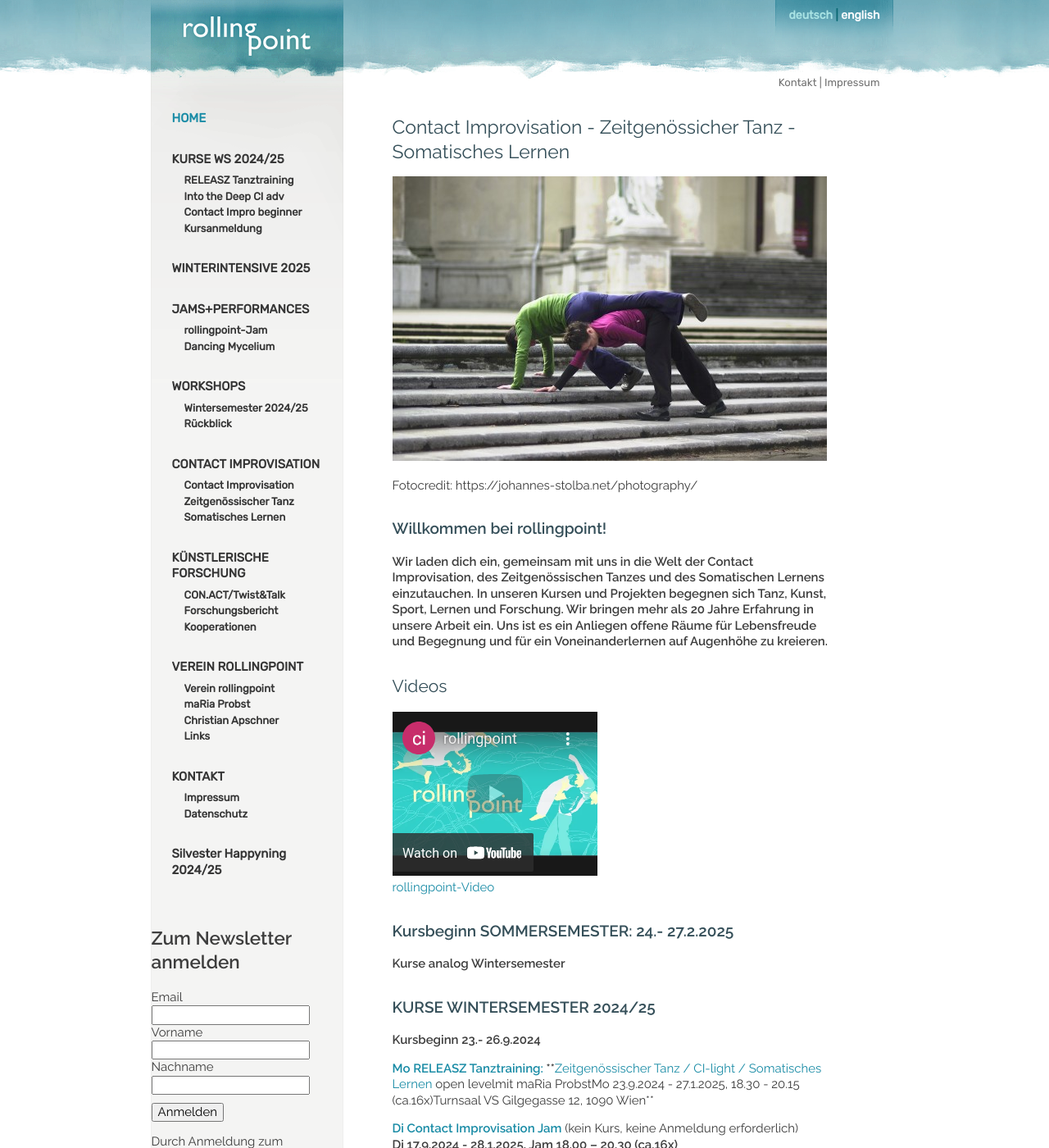
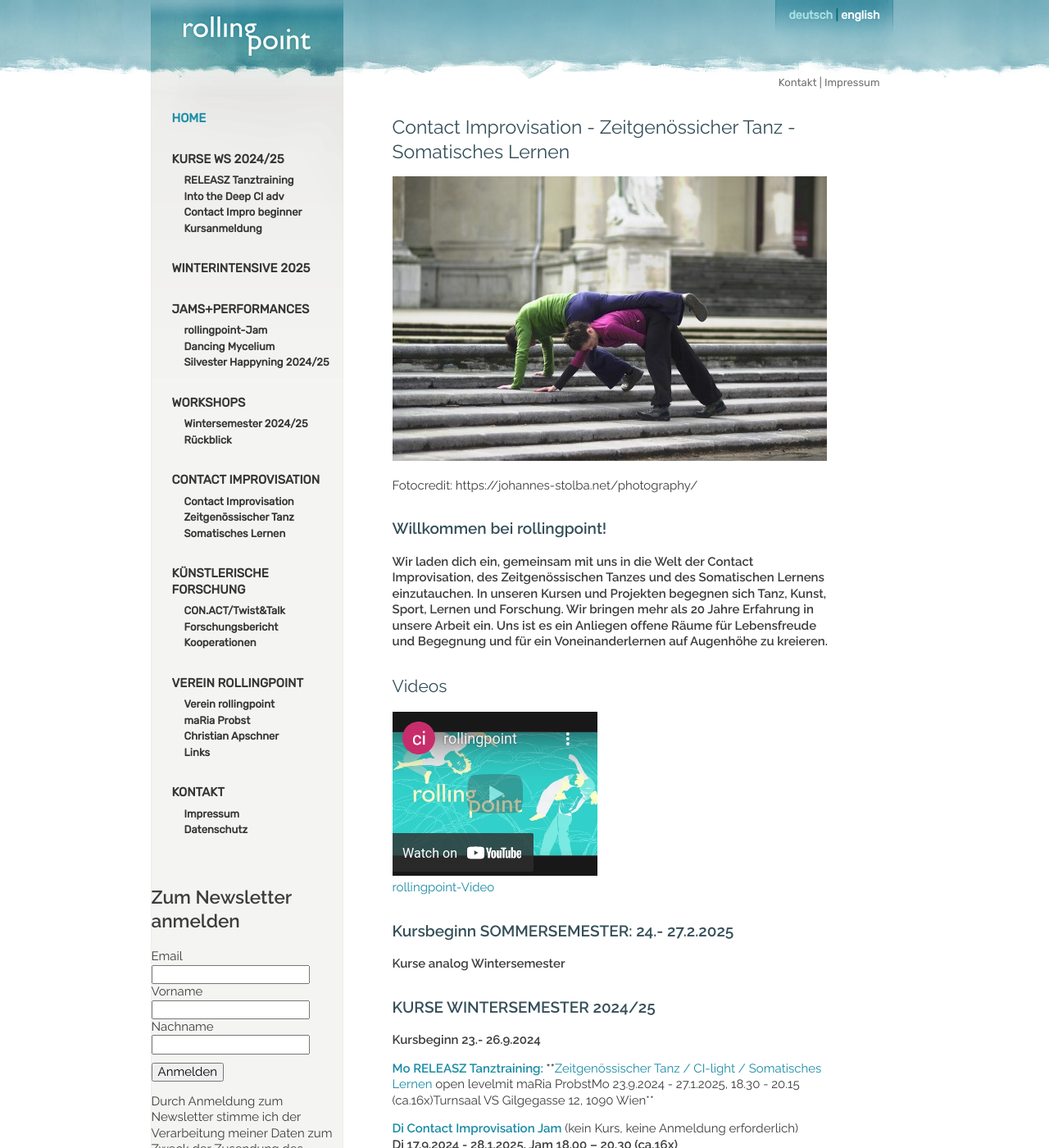
Before and after one commit to manulari/rollingpointat, a Jekyll site: the page built from _pages_de/index.md, in a window 1280 px wide and 1400 px high. Shown: the whole window at 82% size. Built offline with Jekyll 4.4.1, drawn with Linux system fonts in a browser that asks for light colours; comment, search, counter and statistics services are not loaded; part of the change alters nothing that is shown.

Commit message:
Update Settings “nav_de”

```diff
--- a/_data/nav_de.yml
+++ b/_data/nav_de.yml
@@ -21,6 +21,8 @@ entries:
         path: /jams
       - title: Dancing Mycelium
         path: /mycelium
+      - title: Silvester Happyning 2024/25
+        path: /silvester
   - title: WORKSHOPS
     path: /wsws2024
     subentries:
@@ -64,5 +66,3 @@ entries:
         path: /impressum
       - title: Datenschutz
         path: /datenschutz
-  - path: /silvester
-    title: Silvester Happyning 2024/25
```
